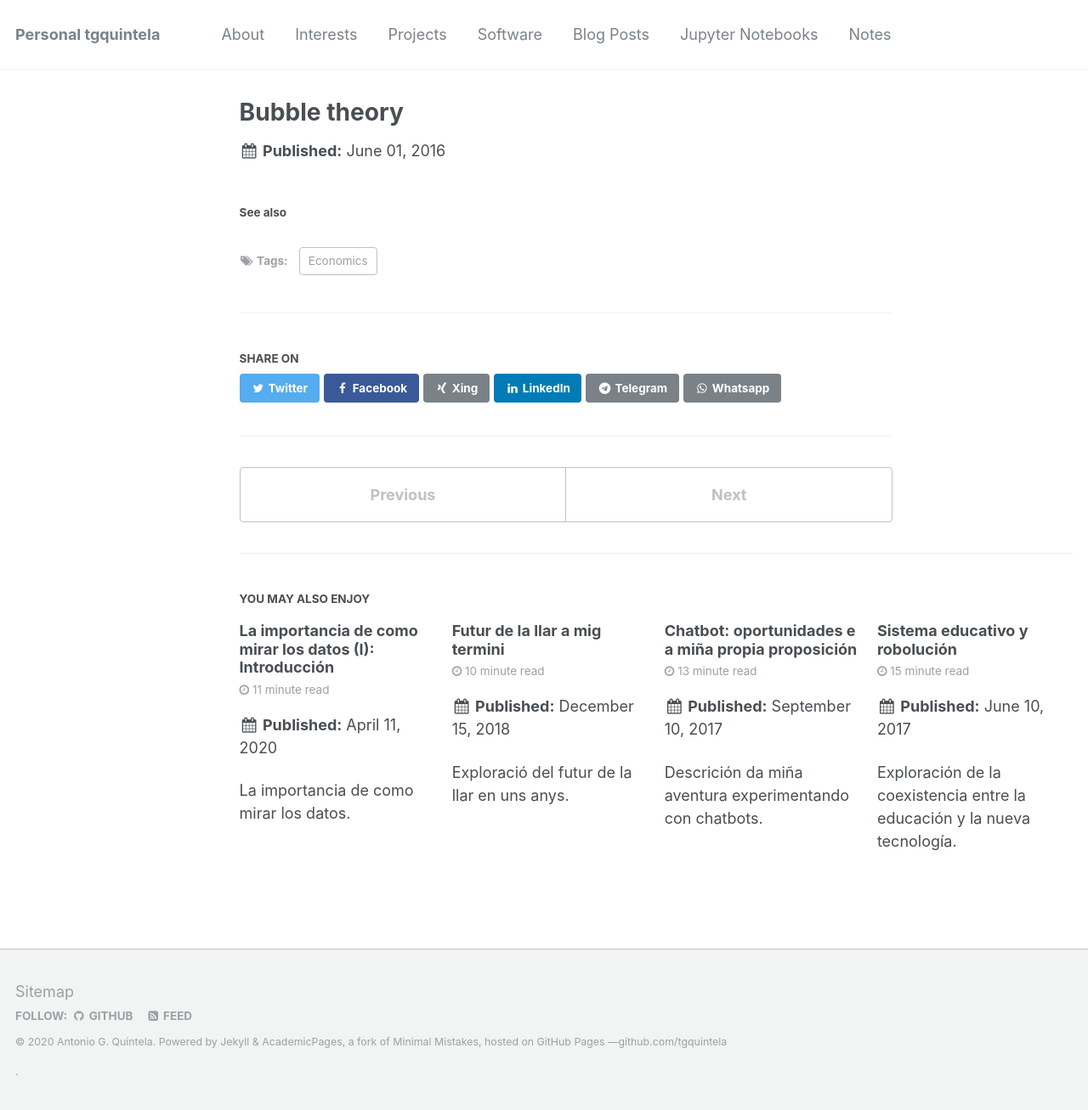
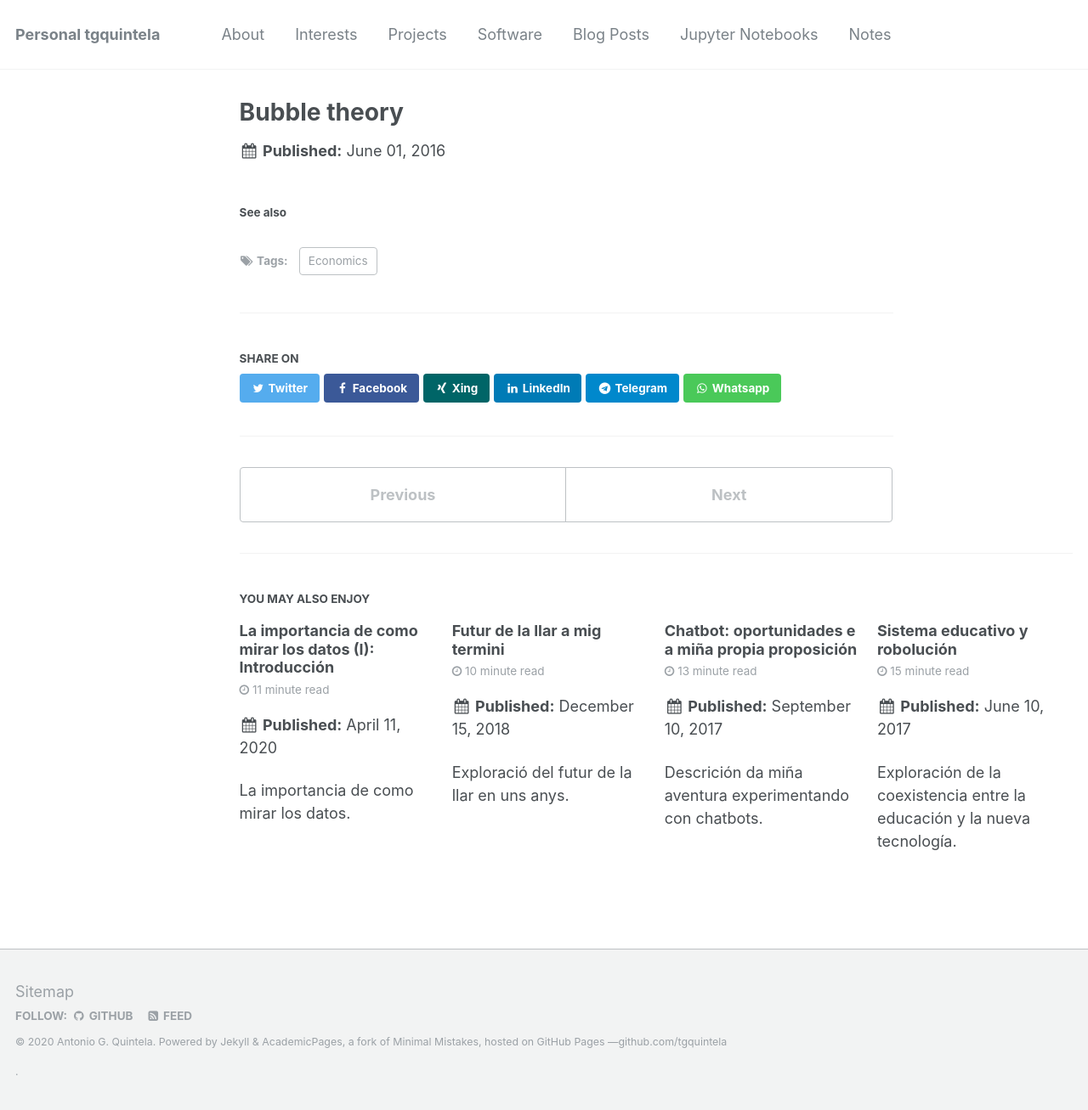
Before and after one commit to tgquintela/tgquintela.github.io, a Jekyll site: the page built from _notes/bubble_theory.md, in a window 1280 px wide. Shown: the whole page at 85% size. Built offline with Jekyll 4.4.1, drawn with Linux system fonts in a browser that asks for light colours; a script that is not in the unit is left out.

Commit message:
New social buttoms.

```diff
--- a/_sass/_buttons.scss
+++ b/_sass/_buttons.scss
@@ -122,7 +122,10 @@
   (facebook, $facebook-color),
   (twitter, $twitter-color),
   (google-plus, $google-plus-color),
-  (linkedin, $linkedin-color);
+  (linkedin, $linkedin-color),
+  (xing, $xing-color),
+  (whatsapp, $whatsapp-color),
+  (telegram, $telegram-color);
 
   @each $socialnetwork, $color in $social {
     &--#{$socialnetwork} {
--- a/_sass/_utilities.scss
+++ b/_sass/_utilities.scss
@@ -284,7 +284,6 @@ body:hover .visually-hidden button {
   }
 }
 
-
 /*
    Navicons
    ========================================================================== */
--- a/_sass/_variables.scss
+++ b/_sass/_variables.scss
@@ -87,6 +87,8 @@ $vimeo-color                : #1ab7ea;
 $vine-color                 : #00bf8f;
 $youtube-color              : #bb0000;
 $xing-color                 : #006567;
+$whatsapp-color             : #4ac959;
+$telegram-color             : #0088cc;
 
 
 /* links */
```
